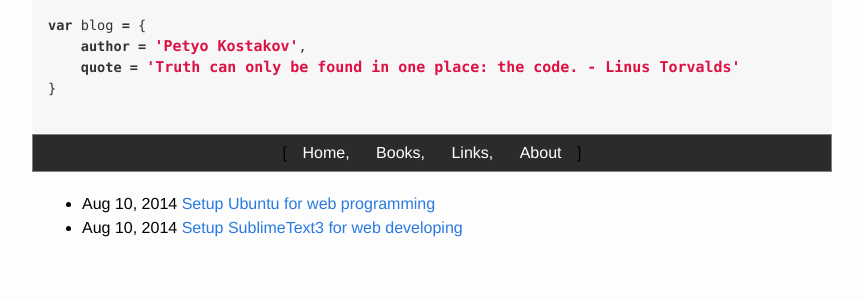
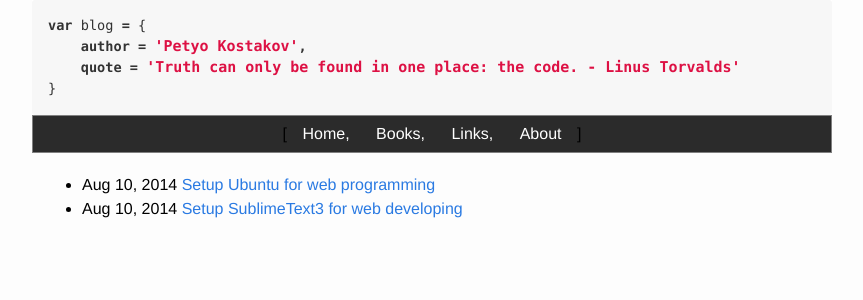
Before and after one commit to PetyoKostakov/PetyoKostakov.github.io, a Jekyll site: the page built from index.html, in a window 1280 px wide. Shown: the top 300 px of the page, without its empty margins (208-1071 px from the left). Built offline with Jekyll 4.4.1, drawn with Linux system fonts in a browser that asks for light colours; Markdown is read by kramdown in place of the engine named in the settings.

Commit message:
DE: Fixed header last line

```diff
--- a/_layouts/default.html
+++ b/_layouts/default.html
@@ -6,10 +6,10 @@
     <header>
       <div class="markdown-body">
         <div class="highlight"><pre><code class="language-javascript" data-lang="javascript"><span class="kd">var</span> <span class="nx">blog</span> <span class="o">=</span> <span class="p">{</span>
-    <span class="nx"><b>author</b></span> <span class="o">=</span> <span class="s1"><strong>'Petyo Kostakov'</strong></span><span class="p">,</span>
-    <b><span class="nx">quote</span> <span class="o">=</span> <span class="s1">'Truth can only be found in one place: the code. - Linus Torvalds'</b></span>
+    <b><span class="nx">author</span> <span class="o">=</span> <span class="s1">'Petyo Kostakov'</span><span class="p">,</span></b>
+    <b><span class="nx">quote</span> <span class="o">=</span> <span class="s1">'Truth can only be found in one place: the code. - Linus Torvalds'</span></b>
 <span class="p">}</span>
-        </code></pre></div></div>
+</code></pre></div></div>
       <nav id="site-navigation">
         <ul>
           <span>[</span>
```
